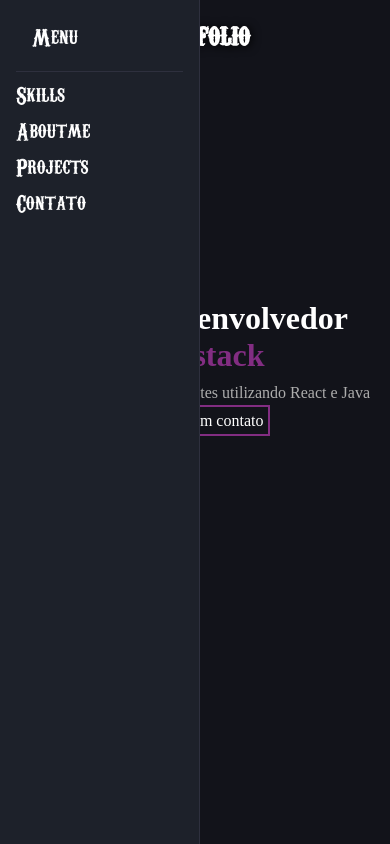
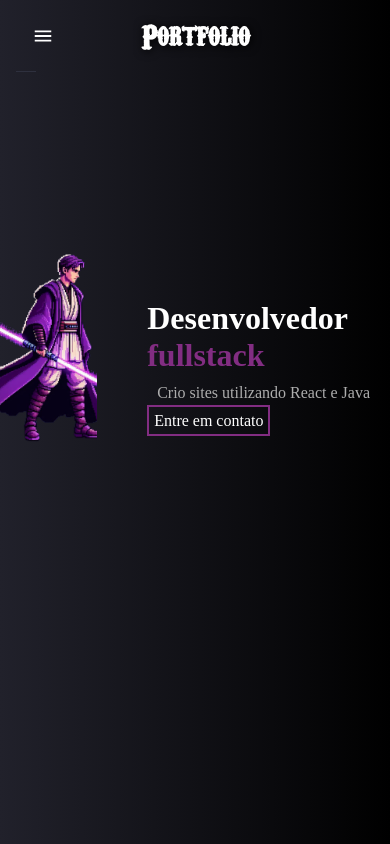
Before and after one commit to Jondrewd/Portfolio, a React (Create React App) app: page / in a window 390 px wide. Shown: the top 844 px of the page. Built offline with nearby package versions, Linux system fonts and the light colour scheme.

Commit message:
responsive

```diff
--- a/src/components/layout/Sidebar.js
+++ b/src/components/layout/Sidebar.js
@@ -72,7 +72,7 @@ const SubMenu = ({ item, activeItem, handleClick }) => {
 
 export const Sidebar = () => {
   const [activeItem, setActiveItem] = useState("");
-  const [isSidebarOpen, setIsSidebarOpen] = useState(true);
+  const [isSidebarOpen, setIsSidebarOpen] = useState(false);
 
   const handleClick = (item) => {
     setActiveItem(item !== activeItem ? item : "");
--- a/src/components/layout/sicebar.css
+++ b/src/components/layout/sicebar.css
@@ -1,11 +1,5 @@
 * {
     box-sizing: border-box;
-  }
-
-  body {
-    margin: 0;
-    background: #12131a;
-    font-family: "Euclid Circular A";
   }
 
   button {
@@ -71,22 +65,14 @@
     text-decoration: none;
   }
 
-  .sidebar button:is(.active, :hover) {
-    background: #004fee;
-    color: #e1ecff;
-
-  }
 
   .sidebar button span {
     transition: 0.3s;
   }
 
-  .sidebar button.active > span:nth-child(3) {
-    rotate: -180deg;
-  }
-
   .sidebar button:not(.active):hover {
     background: #2e303e;
+    width: 200px;
   }
 
   .sub-nav button.active::before {
@@ -146,3 +132,12 @@
     color: purple;
     text-decoration: line-through;
 }
+.sidebar, .nav-button{
+  display: none;
+}
+@media(max-width: 560px){
+  .sidebar, .nav-button{
+    display: block;
+    margin-bottom: 15px;
+  }
+}
```
